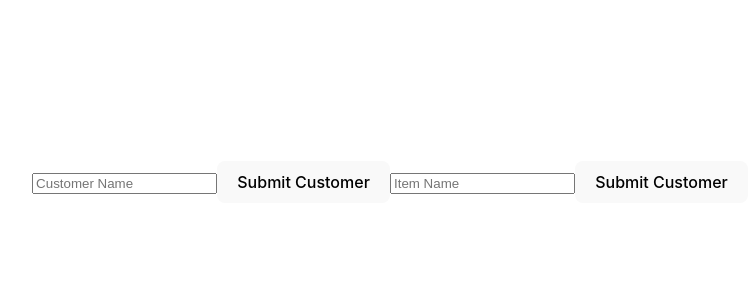
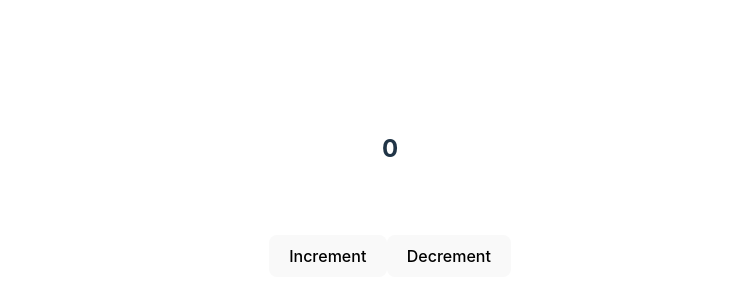
Before and after one commit to Pasindu03/react-redux, a React (Vite) app: page / in a window 1280 px wide. Shown: the part 206-506 px from the top of the page, without its empty margins (250-1006 px from the left). Built offline with nearby package versions, Linux system fonts and the light colour scheme.

Commit message:
Feature: Redux Toolkit

```diff
--- a/package.json
+++ b/package.json
@@ -10,6 +10,7 @@
     "preview": "vite preview"
   },
   "dependencies": {
+    "@reduxjs/toolkit": "^2.5.0",
     "react": "^18.3.1",
     "react-dom": "^18.3.1",
     "react-redux": "^9.2.0",
--- a/src/App.tsx
+++ b/src/App.tsx
@@ -1,27 +1,23 @@
 import './App.css'
 import {useDispatch, useSelector} from "react-redux";
-import {useState} from "react";
+import {decrement, increment} from "./reducer/CounterSlice.ts";
 
 function App() {
-    const customer = useSelector(state => state.customerReducer)
-    const item = useSelector(state => state.itemReducer)
+    const count = useSelector(state => state.counter.count)
 
     const dispatch = useDispatch();
 
-    const [customerName, setCustomerName] = useState("");
-    const [itemName, setItemName] = useState("");
     return (
         <>
-            <input type={"text"} placeholder={"Customer Name"} onChange={(e) => setCustomerName(e.target.value)} value={customerName}></input>
-            <button onClick={() => dispatch({type: 'ADD_CUSTOMER', payload: customerName})}>Submit Customer</button>
+            <h2>
+            {count}
+            </h2>
 
-            <input type={"text"} placeholder={"Item Name"} onChange={(e) => setItemName(e.target.value)} value={itemName}></input>
-            <button onClick={() => dispatch({type: 'ADD_ITEM', payload: itemName})}>Submit Customer</button>
+            <br />
+            <br />
 
-            <br/>
-            {customer}
-            <br/>
-            {item}
+            <button onClick={() => dispatch(increment())}>Increment</button>
+            <button onClick={() => dispatch(decrement())}>Decrement</button>
         </>
     )
 }
--- /dev/null
+++ b/src/reducer/CounterSlice.ts
@@ -0,0 +1,23 @@
+import { createSlice } from "@reduxjs/toolkit"
+
+const initialState = {
+    count : 0,
+}
+
+const CounterSlice = createSlice(
+    {
+        name: 'counter',
+        initialState: initialState,
+        reducers:{
+            increment:(state) => {
+                state.count++;
+            },
+            decrement:(state) => {
+                state.count--;
+            }
+        }
+    }
+)
+
+export const {increment, decrement} = CounterSlice.actions;
+export default CounterSlice.reducer;
--- a/src/reducer/CustomerReducer.ts
+++ /dev/null
@@ -1,10 +0,0 @@
-const initialState = ''
-
-export function CustomerReducer(state = initialState, action: {type: string, payload : string}) {
-    switch (action.type) {
-        case 'ADD_CUSTOMER':
-            return [...state, action.payload]
-        default:
-            return state
-    }
-}
--- a/src/reducer/ItemReducer.ts
+++ /dev/null
@@ -1,10 +0,0 @@
-const initialState = ''
-
-export function ItemReducer(state = initialState, action: {type: string, payload : string}) {
-    switch (action.type) {
-        case 'ADD_ITEM':
-            return [...state, action.payload]
-        default:
-            return state
-    }
-}
--- a/src/store/store.ts
+++ b/src/store/store.ts
@@ -1,12 +1,10 @@
-import {combineReducers, createStore} from "redux";
-import {CustomerReducer} from "../reducer/CustomerReducer.ts";
-import {ItemReducer} from "../reducer/ItemReducer.ts";
+import {configureStore} from "@reduxjs/toolkit";
+import CounterSlice from "../reducer/CounterSlice.ts";
 
-const rootReducers = combineReducers(
+export const store = configureStore(
     {
-        customerReducer : CustomerReducer,
-        itemReducer: ItemReducer,
+        reducer: {
+            counter: CounterSlice
+        }
     }
 )
-
-export const store= createStore(rootReducers);
```
Also changed, not shown: 1 other file (tests, documents, lock files or other folders).
